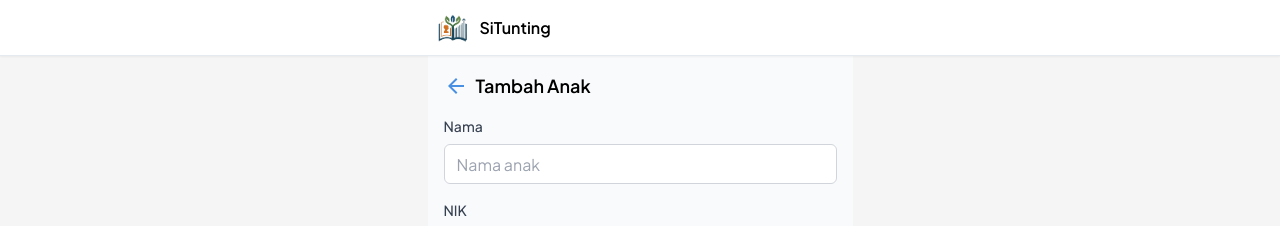
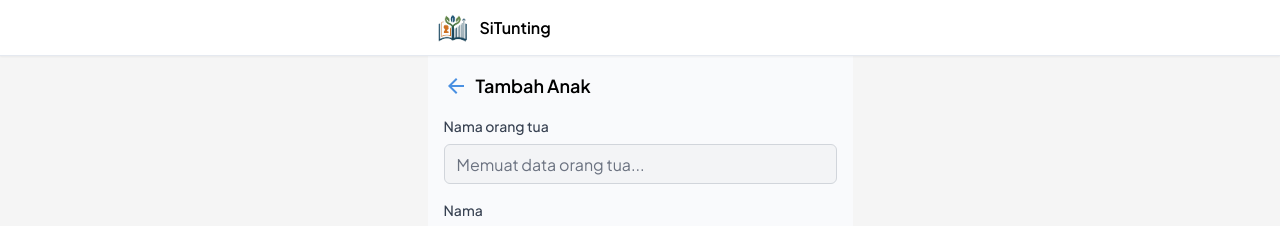
Before and after one commit to heintzz/rekap-data-frontend, a React (Vite) app: page /data/anak/tambah in a window 1280 px wide. Shown: the top 226 px of the page. Built offline with nearby package versions, Linux system fonts and the light colour scheme; no server answers.

Commit message:
feat: add loading state on fetching child and parent data

```diff
--- a/src/pages/tambah-anak/index.jsx
+++ b/src/pages/tambah-anak/index.jsx
@@ -50,11 +50,18 @@ const HalamanTambahAnak = () => {
           <span className="text-lg font-semibold">Tambah Anak</span>
         </Link>
         <form onSubmit={addChildData} className="mt-4">
-          {!isLoading && data && (
+          {isLoading ? (
+            <div className="mb-4">
+              <label className="block mb-2 text-sm font-medium text-gray-700">Nama orang tua</label>
+              <div className="w-full h-10 px-3 py-2 border border-gray-300 rounded-md bg-gray-100">
+                <span className="text-gray-500">Memuat data orang tua...</span>
+              </div>
+            </div>
+          ) : data && data.length > 0 ? (
             <SearchableSelect
-              options={data?.map((child) => ({
-                id: child._id,
-                name: child.nama,
+              options={data.map((parent) => ({
+                id: parent._id,
+                name: parent.nama,
               }))}
               labelKey="name"
               valueKey="id"
@@ -63,6 +70,13 @@ const HalamanTambahAnak = () => {
               onSelect={handleValueChange}
               name="idOrangTua"
             />
+          ) : (
+            <div className="mb-4">
+              <label className="block mb-2 text-sm font-medium text-gray-700">Nama orang tua</label>
+              <div className="w-full h-10 px-3 py-2 border border-gray-300 rounded-md bg-gray-100">
+                <span className="text-gray-500">Tidak ada data orang tua</span>
+              </div>
+            </div>
           )}
           <div className="mb-4">
             <label htmlFor="nama" className="block mb-2 text-sm font-medium text-gray-700">
--- a/src/pages/tambah-pemeriksaan/index.jsx
+++ b/src/pages/tambah-pemeriksaan/index.jsx
@@ -226,9 +226,16 @@ const HalamanTambahPemeriksaan = () => {
               value={tanggalPencatatan}
             ></input>
           </div>
-          {!isLoading && data && (
+          {isLoading ? (
+            <div className="mb-4">
+              <label className="block mb-2 text-sm font-medium text-gray-700">Nama anak</label>
+              <div className="w-full h-10 px-3 py-2 border border-[#E5E9F0] rounded-md bg-gray-100">
+                <span className="text-gray-500">Memuat data anak...</span>
+              </div>
+            </div>
+          ) : data && data.length > 0 ? (
             <SearchableSelect
-              options={data?.map((child) => ({
+              options={data.map((child) => ({
                 id: child._id,
                 name: child.nama,
               }))}
@@ -239,6 +246,13 @@ const HalamanTambahPemeriksaan = () => {
               onSelect={handleValueChange}
               name="idAnak"
             />
+          ) : (
+            <div className="mb-4">
+              <label className="block mb-2 text-sm font-medium text-gray-700">Nama anak</label>
+              <div className="w-full h-10 px-3 py-2 border border-[#E5E9F0] rounded-md bg-gray-100">
+                <span className="text-gray-500">Tidak ada data anak</span>
+              </div>
+            </div>
           )}
           <div className="mb-4">
             <label htmlFor="beratBadan" className="block mb-2 text-sm font-medium text-gray-700">
```
